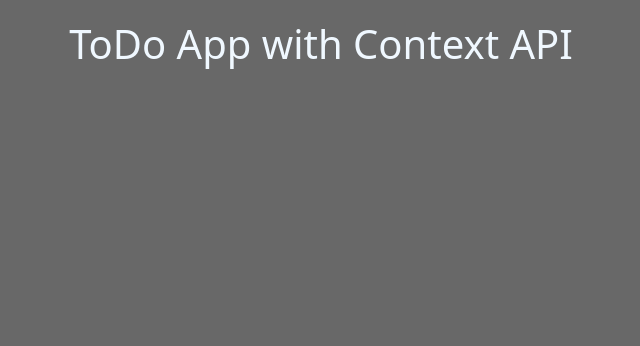
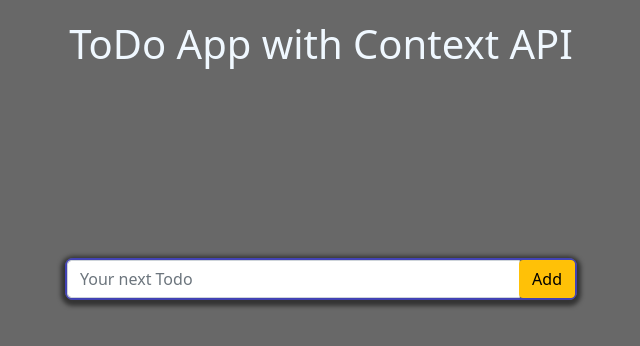
Before and after one commit to sritaj/ReactJS-ToDosList, a React (Create React App) app: page / in a window 1280 px wide. Shown: the top 346 px of the page, without its empty margins (319-959 px from the left). Built offline with nearby package versions, Linux system fonts and the light colour scheme.

Commit message:
Called ToDoForm in App.js

```diff
--- a/src/App.js
+++ b/src/App.js
@@ -5,6 +5,7 @@ import "./App.css";
 
 import { ToDoContext } from "./Context/ToDoContext";
 import todoReducer from "./Context/reducer";
+import ToDoForm from "./Components/ToDoForm";
 
 const App = () => {
   const [todos, dispatch] = useReducer(todoReducer, []);
@@ -13,6 +14,7 @@ const App = () => {
       <Container fluid>
         <h1>ToDo App with Context API</h1>
       </Container>
+      <ToDoForm></ToDoForm>
     </ToDoContext.Provider>
   );
 };
```
